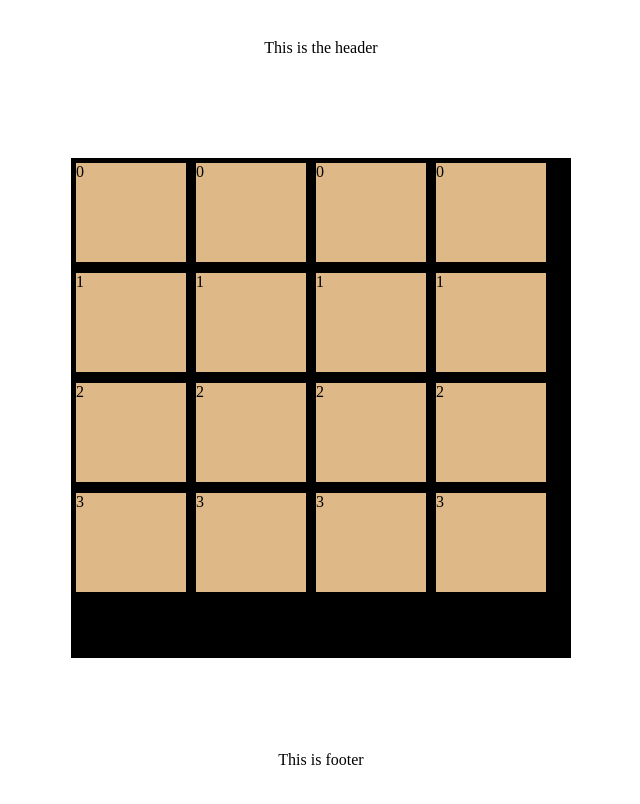
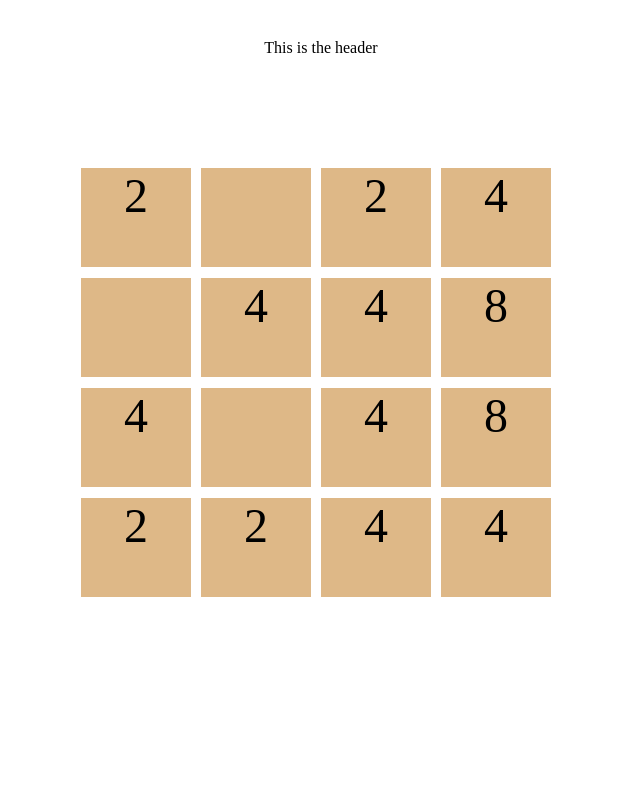
Before and after one commit to mkzheng972/reverse-2048, a React app: page / in a window 1280 px wide. Shown: the whole page, without its empty margins (319-959 px from the left). Built offline with nearby package versions, Linux system fonts and the light colour scheme.

Commit message:
working 2048 game, need to add preventdefault and css styles

```diff
--- a/client/app.js
+++ b/client/app.js
@@ -1,16 +1,16 @@
-import React from 'react';
-import Header from './components/header/header';
-import Routes from './routes';
-import Footer from './components/footer/footer';
+import React from 'react'
+import Header from './components/header/header'
+import Routes from './routes'
+import Footer from './components/footer/footer'
 
 const App = () => {
   return (
     <div className='app'>
       <Header />
       <Routes />
-      <Footer />
+      {/* <Footer /> */}
     </div>
-  );
-};
+  )
+}
 
-export default App;
+export default App
--- /dev/null
+++ b/client/components/grid/Grid-utils.js
@@ -0,0 +1,208 @@
+/*
+
+  // let num = 1
+  // const grid = []
+  // for (let i = 0; i < 4; i++) {
+  //   grid.push([])
+  //   for (let j = 0; j < 4; j++) {
+  //     grid[i].push(num)
+  //     num += 1
+  //   }
+  // }
+
+  functions required:
+
+  1. move left
+  2. move right
+  3. move up
+  4. move down
+  5. check board if there are any more moves to make
+  6. if theres an empty cell, randomize cell and add a value in
+
+
+  TODO:
+  - need to initialize the board with 2 random vals
+  - need to add random value into a empty cell
+
+  */
+
+export function moveLeft(grid) {
+  for (let row = 0; row < 4; row++) {
+    /*
+    p1 = null p2 = null   // do nothing
+    p1 = 4    p2 = 4
+    p1 = 2    p2 = 4
+    p1 = null p2 = 4
+    p1 = 2    p2 = null   // do nothing
+    j is left, starts at 0
+    i is right, starts at 1
+  */
+    let j = 0
+    for (let i = 1; i < 4; i++) {
+      let p1 = grid[row][j]
+      let p2 = grid[row][i]
+      if (p1 && p2) {
+        // both values are not null
+        if (p1 === p2) {
+          // the same value
+          grid[row][j] *= 2
+          grid[row][i] = null
+          j += 1
+        } else {
+          // different values
+          // make index at j+1 equal to p2
+          grid[row][i] = null
+          grid[row][j + 1] = p2
+          j += 1
+          // if (j+1 !== i) {
+          //   grid[row][j+1] = p2
+          //   grid[row][i] = null
+          //   j += 1
+          // }
+        }
+      } else {
+        // one of the values is null
+        if (p1 === null && p2 !== null) {
+          grid[row][i] = null
+          grid[row][j] = p2
+        }
+      }
+    }
+  }
+}
+
+export function moveUp(grid) {
+  for (let col = 0; col < 4; col++) {
+    let j = 0
+    for (let i = 1; i < 4; i++) {
+      let p1 = grid[j][col]
+      let p2 = grid[i][col]
+      if (p1 && p2) {
+        if (p1 === p2) {
+          grid[j][col] *= 2
+          grid[i][col] = null
+          j += 1
+        } else {
+          grid[i][col] = null
+          grid[j + 1][col] = p2
+          j += 1
+        }
+      } else {
+        if (p1 === null && p2 !== null) {
+          grid[i][col] = null
+          grid[j][col] = p2
+        }
+      }
+    }
+  }
+}
+
+export function moveRight(grid) {
+  for (let row = 0; row < 4; row++) {
+    let j = 3
+    for (let i = 2; i >= 0; i--) {
+      let p1 = grid[row][j]
+      let p2 = grid[row][i]
+      if (p1 && p2) {
+        if (p1 === p2) {
+          grid[row][j] *= 2
+          grid[row][i] = null
+          j -= 1
+        } else {
+          grid[row][i] = null
+          grid[row][j - 1] = p2
+          j -= 1
+        }
+      } else {
+        if (p1 === null && p2 !== null) {
+          grid[row][i] = null
+          grid[row][j] = p2
+        }
+      }
+    }
+  }
+}
+
+export function moveDown(grid) {
+  for (let col = 0; col < 4; col++) {
+    let j = 3
+    for (let i = 2; i >= 0; i--) {
+      let p1 = grid[j][col]
+      let p2 = grid[i][col]
+      if (p1 && p2) {
+        if (p1 === p2) {
+          grid[j][col] *= 2
+          grid[i][col] = null
+          j -= 1
+        } else {
+          grid[i][col] = null
+          grid[j - 1][col] = p2
+          j -= 1
+        }
+      } else {
+        if (p1 === null && p2 !== null) {
+          grid[i][col] = null
+          grid[j][col] = p2
+        }
+      }
+    }
+  }
+}
+
+export function canMove(grid) {
+  // loop thru the grid and check if there are any matches left
+  // at each cell, check each 4 directions to see if there are matches
+  // this function only runs when there are no empty cells
+  const dirs = [
+    [0, 1],
+    [0, -1],
+    [1, 0],
+    [-1, 0],
+  ]
+  let matches = false
+  for (let row = 0; row < grid.length; row++) {
+    for (let col = 0; col < grid[row].length; col++) {
+      let currentNum = grid[row][col]
+      for (let dir of dirs) {
+        let [x, y] = dir
+        let newRow = row + x
+        let newCol = col + y
+        if (inBounds(newRow, newCol, grid)) {
+          // in bounds, check if they match
+          if (currentNum === grid[newRow][newCol]) {
+            matches = true
+            return matches
+          }
+        }
+      }
+    }
+  }
+  return false
+}
+
+export function inBounds(row, col, grid) {
+  if (row >= 0 && row < grid.length && col >= 0 && col <= grid[0].length) {
+    return true
+  } else {
+    return false
+  }
+}
+
+export function getEmptyCells(grid) {
+  let emptyCells = []
+  for (let row = 0; row < 4; row++) {
+    for (let col = 0; col < 4; col++) {
+      if (grid[row][col] === null) {
+        emptyCells.push([row, col])
+      }
+    }
+  }
+  return emptyCells
+}
+
+export function setRandomNum(grid, emptyCellsArr) {
+  let selectedIndex = Math.floor(Math.random() * emptyCellsArr.length)
+  let selectedCell = emptyCellsArr[selectedIndex]
+  let [row, col] = selectedCell
+  grid[row][col] = 2
+}
--- /dev/null
+++ b/client/components/grid/Grid.js
@@ -0,0 +1,105 @@
+import e from 'express'
+import React, { useState, useEffect } from 'react'
+import {
+  moveUp,
+  moveDown,
+  moveLeft,
+  moveRight,
+  canMove,
+  getEmptyCells,
+  setRandomNum,
+} from './Grid-utils'
+
+const Grid = () => {
+  // const grid = new Array(4).fill(0).map((el, index) => new Array(4).fill(null))
+
+  let initialGrid = [
+    [2, null, 2, 4],
+    [null, 4, 4, 8],
+    [4, null, 4, 8],
+    [2, 2, 4, 4],
+  ]
+
+  const [grid, setGrid] = useState([])
+  const [gridChange, setGridChange] = useState(false)
+
+  useEffect(() => {
+    setGrid(initialGrid)
+  }, [])
+
+  useEffect(() => {
+    if (gridChange) {
+      setGridChange(false)
+      setGrid(grid)
+    }
+  }, [gridChange])
+
+  const set = new Set([37, 38, 39, 40])
+  const keyCodeValues = {
+    left: 37,
+    up: 38,
+    right: 39,
+    down: 40,
+  }
+
+  function handleKey(event) {
+    // console.log('hit handlekey')
+    // console.log(event.keyCode)
+    const keycode = event.keyCode
+    if (set.has(keycode)) {
+      // event.preventDefault()
+      if (keycode === keyCodeValues.left) {
+        console.log('left')
+        moveLeft(grid)
+      } else if (keycode === keyCodeValues.up) {
+        console.log('up')
+        moveUp(grid)
+      } else if (keycode === keyCodeValues.right) {
+        console.log('right')
+        moveRight(grid)
+      } else if (keycode === keyCodeValues.down) {
+        console.log('down')
+        moveDown(grid)
+      }
+
+      // scan for empty cells
+      // add a value to any one empty cell
+      // if no empty cels, run canMove to check if there are any moves left
+
+      const emptyCellsArr = getEmptyCells(grid)
+
+      if (emptyCellsArr.length > 0) {
+        setRandomNum(grid, emptyCellsArr)
+      } else if (emptyCellsArr.length === 0) {
+        // no empty cells, check if there are any valid moves left
+        let checkMove = canMove(grid)
+        if (checkMove === false) {
+          // end the game
+          console.log('Game Ends')
+        }
+      }
+    }
+
+    // console.log(grid)
+
+    if (set.has(keycode)) {
+      setGridChange(true)
+    }
+  }
+
+  return (
+    <div className='grid-container' onKeyDown={handleKey} tabIndex={0}>
+      {grid.map((row, index) => (
+        <div key={index} className='grid-row'>
+          {row.map((cell, index) => (
+            <div key={index} className='grid-cell'>
+              {cell}
+            </div>
+          ))}
+        </div>
+      ))}
+    </div>
+  )
+}
+
+export default Grid
--- a/client/components/pages/homepage.js
+++ b/client/components/pages/homepage.js
@@ -1,21 +1,12 @@
 import React from 'react'
+import Grid from '../grid/Grid'
 import './pages.css'
 
 const Homepage = () => {
-  const grid = new Array(4).fill(0).map((el, index) => new Array(4).fill(index))
   return (
     <div className='homepage'>
-      <div>This is the homepage</div>
       <div className='game-container'>
-        <div className='grid-container'>
-          {grid.map((row) => (
-            <div className='grid-row'>
-              {row.map((cell) => (
-                <div className='grid-cell'>{cell}</div>
-              ))}
-            </div>
-          ))}
-        </div>
+        <Grid />
       </div>
     </div>
   )
--- a/client/components/pages/pages.css
+++ b/client/components/pages/pages.css
@@ -8,18 +8,20 @@
 
 /* grid */
 .game-container {
-  background-color: black;
+  /* background-color: black; */
   height: 500px;
   width: 500px;
   position: absolute;
-  margin: 10px;
 }
 
 .grid-cell {
   width: 22%;
   height: 90%;
   background-color: burlywood;
-  margin: 5px;
+  margin-right: 10px;
+  z-index: 2;
+  text-align: center;
+  font-size: 3rem;
 }
 
 .grid-row {
@@ -33,6 +35,7 @@
   z-index: 1;
   height: 100%;
   width: 100%;
+  margin: 10px;
 }
 
 /* not found */
--- a/client/index.css
+++ b/client/index.css
@@ -1,5 +1,5 @@
 .app {
   display: flex;
   flex-direction: column;
-  min-height: 100vh;
+  min-height: 90vh;
 }
--- a/package.json
+++ b/package.json
@@ -6,7 +6,7 @@
   "scripts": {
     "test": "echo \"Error: no test specified\" && exit 1",
     "start": "node server",
-    "start-dev": "NODE_ENV='development' webpack --watch & NODE_ENV='development' nodemon server"
+    "start-dev": "NODE_ENV=development webpack --watch & NODE_ENV=development node server"
   },
   "author": "Mark",
   "license": "MIT",
```
Also changed, not shown: client/components/grid/Grid-util1.js (added, +111 -0 lines).
